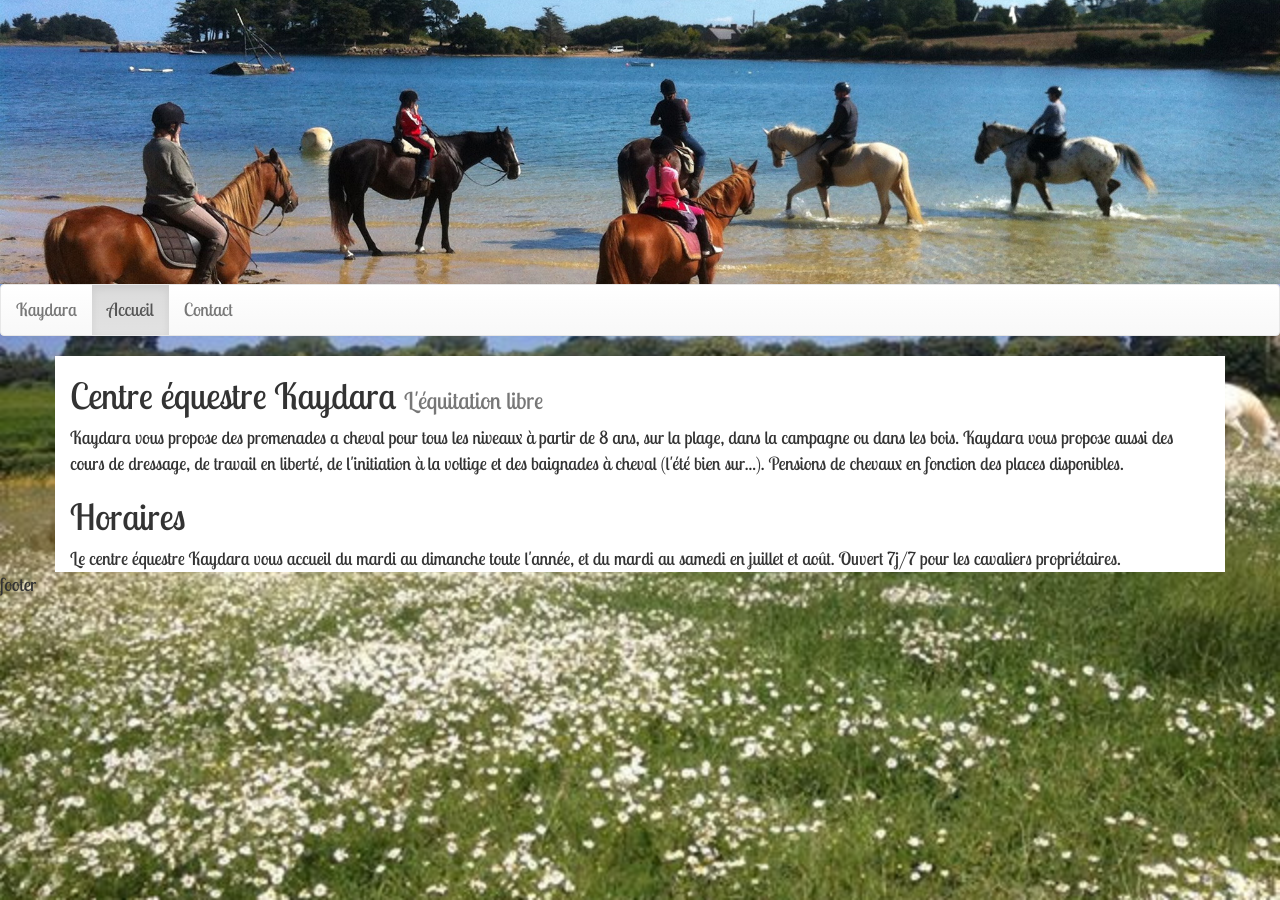
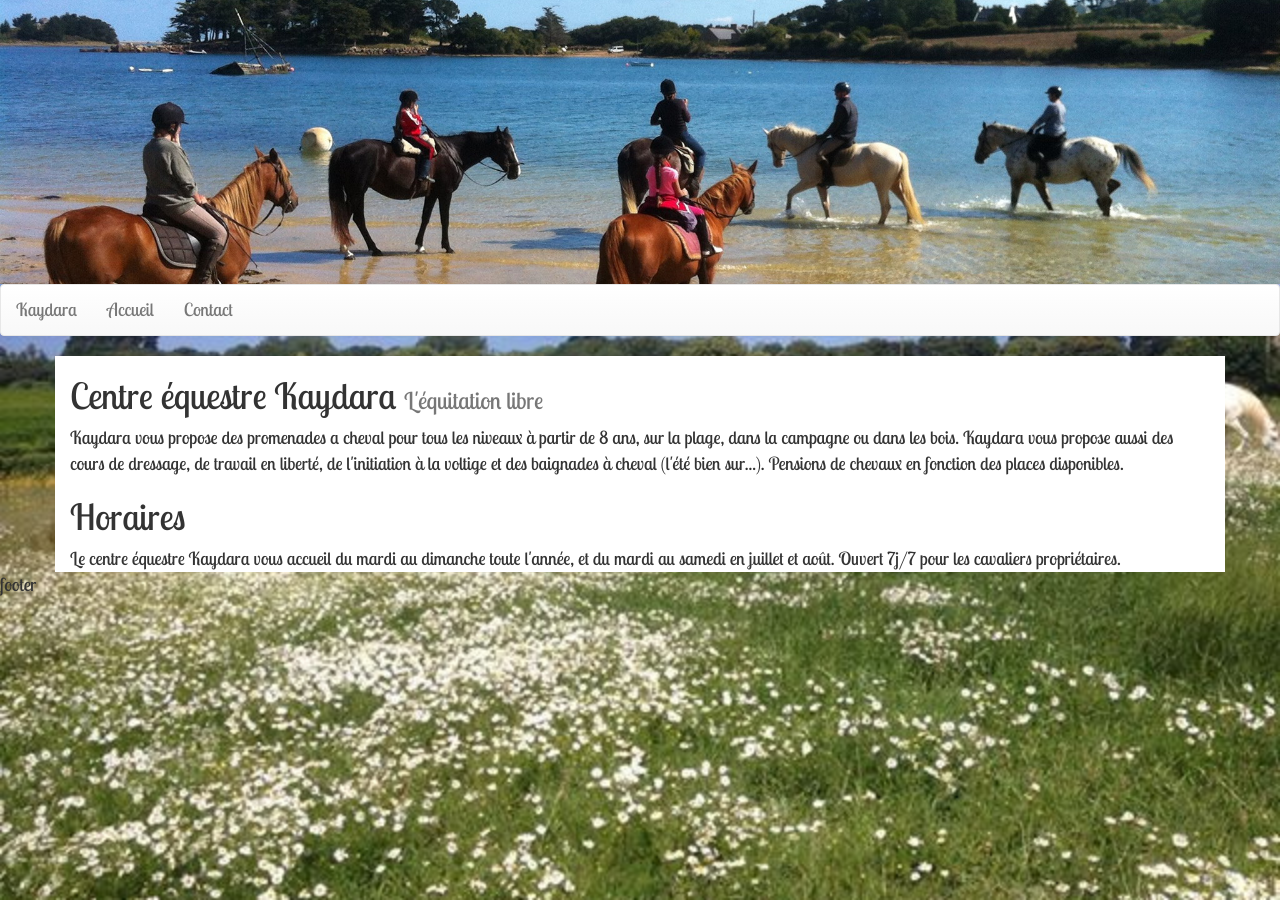
Before and after one commit to tclavier/kaydara, a Jekyll site: the page built from index.html, in a window 1280 px wide. Built offline with Jekyll 4.4.1, drawn with Linux system fonts in a browser that asks for light colours.

Commit message:
menu qui suit la page

```diff
--- a/_includes/header.html
+++ b/_includes/header.html
@@ -1,4 +1,6 @@
 <header class="site-header">
+
+  {% assign current = page.url | downcase | split: '/' %}
 
   <img src="img/head.jpg" class="img-responsive">
   <nav class="navbar navbar-default">
@@ -17,8 +19,8 @@
     <!-- Collect the nav links, forms, and other content for toggling -->
     <div class="collapse navbar-collapse" id="bs-example-navbar-collapse-1">
       <ul class="nav navbar-nav">
-        <li class="active"><a href="/">Accueil<span class="sr-only">(current)</span></a></li>
-        <li><a href="/contact.html">Contact</a></li>
+        <li {% if current[1] == 'index.html' %}class='active'{% endif %}><a href="/">Accueil<span class="sr-only">(current)</span></a></li>
+        <li {% if current[1] == 'contact.html' %}class='active'{% endif %}><a href="/contact.html">Contact</a></li>
       </ul>
     </div><!-- /.navbar-collapse -->
   </div><!-- /.container-fluid -->
```
